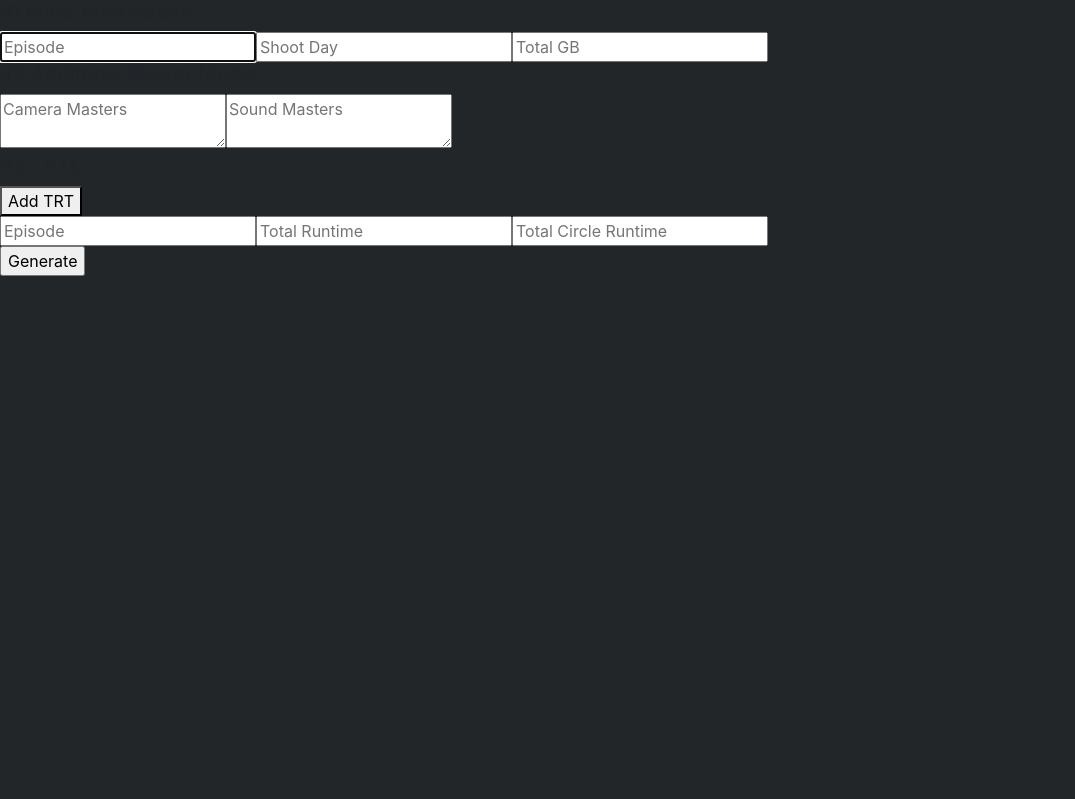
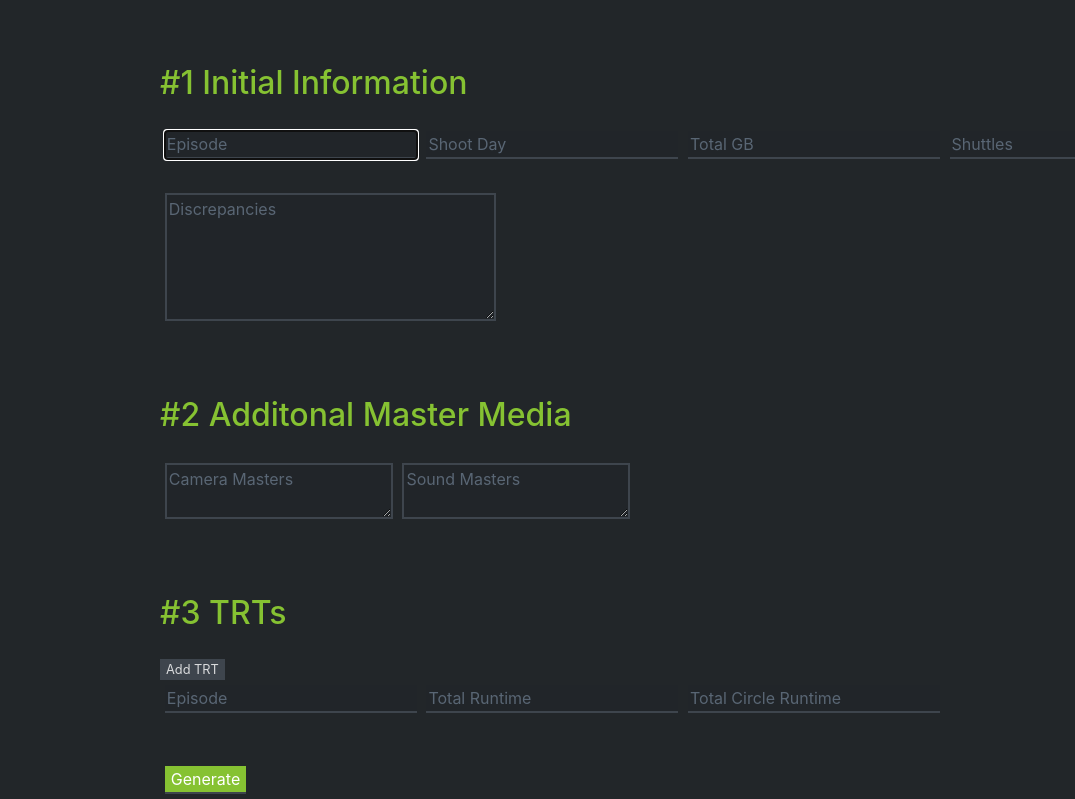
Before and after one commit to davidm505/DISTRO, a Flask app: page /generator/complete/1 in a window 1280 px wide. Shown: the part 56-855 px from the top of the page, without its empty margins (0-1075 px from the left). Before the commit the page ends 332 px from the top, so only its background shows below. Run offline with Flask 2, Linux system fonts and the light colour scheme; a user stored in the database is signed in; data comes from the database, SQL or seed files in the repository; some libraries are stand-ins or nearby versions.

Commit message:
Add discrepancies text area and shuttle input field. Add style to complete.html

```diff
--- a/src/static/styles/generator-style.css
+++ b/src/static/styles/generator-style.css
@@ -9,16 +9,17 @@ input {
     border-right: none;
     border-left: none;
     color: white;
+    margin: 0.3rem;
 }
 
 textarea {
     background-color: #212529;
     border: 2px solid #3e454d;
     color: white;
+    margin: 0.3rem;
 }
 
 button {
-    margin-top: 1rem;
     background-color: #3e454d;
     color: rgba(255, 255, 255, 0.8);
     justify-self: end;
@@ -42,7 +43,7 @@ select, option {
 }
 
 .form-container {
-    margin-top: 5rem;
+    margin-top: 4rem;
     text-align: left;
 }
 
@@ -58,8 +59,9 @@ select, option {
     padding: 0px;
 }
 
-.masters {
-    margin-top: 5rem;
+.masters,
+.input-container {
+    margin-top: 4rem;
 }
 
 .submit-button {
--- a/src/templates/complete.html
+++ b/src/templates/complete.html
@@ -5,6 +5,7 @@
 {% endblock %}
 
 {% block style %}
+    <link rel="stylesheet" href="{{url_for('static', filename='styles/generator-style.css')}}">
     <script
         src="https://code.jquery.com/jquery-3.4.1.min.js"
         integrity="sha256-CSXorXvZcTkaix6Yvo6HppcZGetbYMGWSFlBw8HfCJo="
@@ -16,16 +17,19 @@
     <main>
         <div class="form-container">
             <form action="/generator/complete/{{project_id}}" method="POST">
-                <h5>#1 Initial Information</h5>
+                <h5 class="label">#1 Initial Information</h5>
                 <input type="text" name="ep" id="ep" placeholder="Episode" autofocus maxlength="10">
                 <input type="text" name="shoot-day" id="shoot-day" placeholder="Shoot Day" maxlength="10">
                 <input type="number" name="gb" id="gb" placeholder="Total GB" step="0.01" min="0.01">
-                <div class="masters">
+                <input type="text" name="shuttles" id="shuttles" placeholder="Shuttles"> <br><br>
+                <textarea name="discrepancies" id="discrepancies" cols="30" rows="5" placeholder="Discrepancies"></textarea>
+                <div class="input-container">
                     <h5 class="label">#2   Additonal Master Media</h5>
                     <textarea name="c-masters" id="c-masters" placeholder="Camera Masters"></textarea>
                     <textarea name="s-masters" id="s-masters" placeholder="Sound Masters"></textarea> <br>
                 </div>
-                <h5>#3 TRTs</h5>
+                <div class="input-container">
+                    <h5 class="label">#3 TRTs</h5>
                     <button onclick="duplicate()" type="button">Add TRT</button>
                     <div class="trt-container">
                         <div id="trt-group1">
@@ -34,7 +38,8 @@
                             <input type="text" name="ctrt" class="ctrt" placeholder="Total Circle Runtime" maxlength="11" minlength="11">
                         </div>
                     </div>
-                <input type="submit" value="Generate">
+                </div>
+                <input type="submit" value="Generate" class="submit-button">
             </form>
         </div>
         <div class="email-container"></div>
```
Lines whose indentation alone changed are shown as unchanged.
